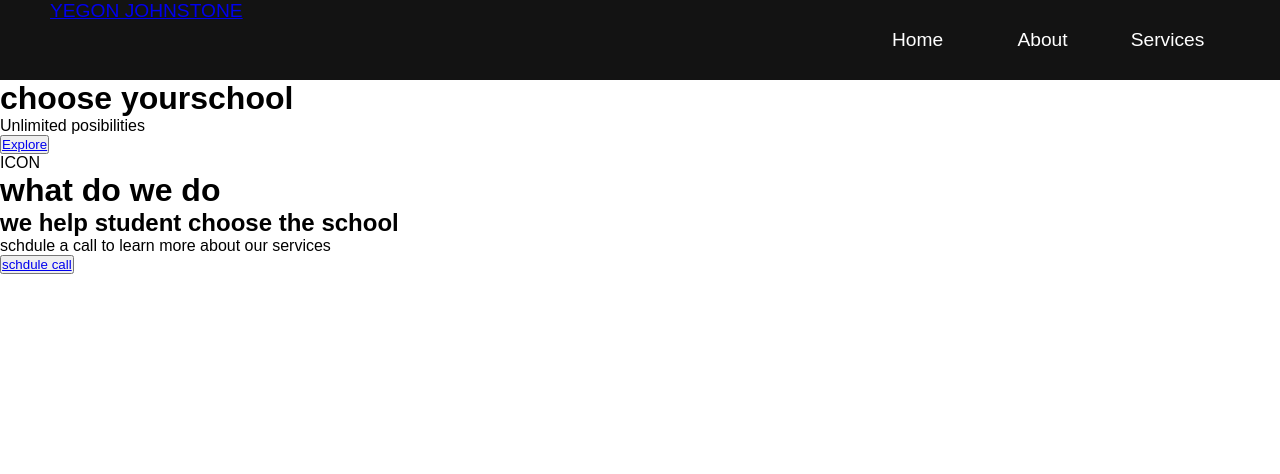
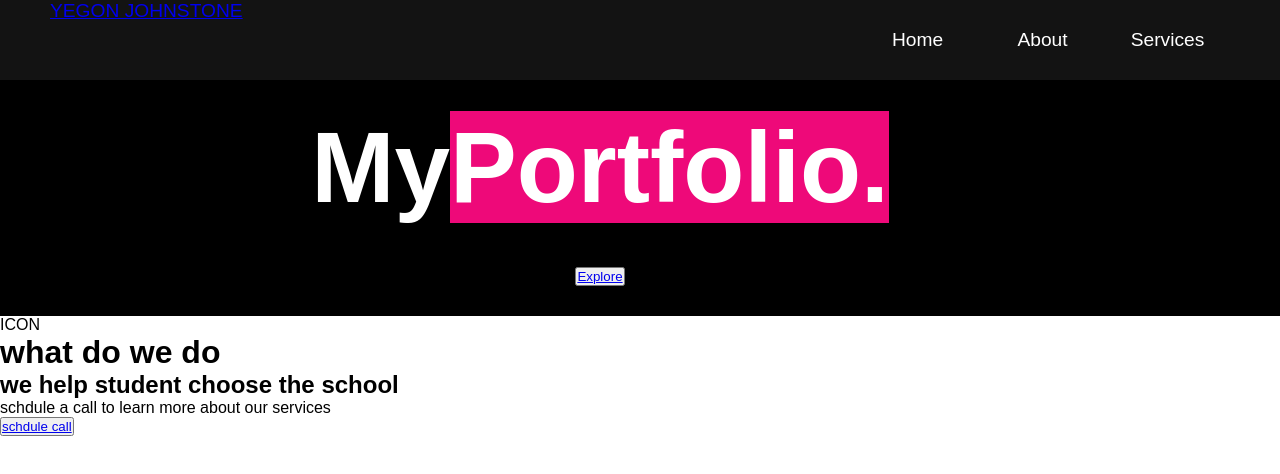
Before and after one commit to jwy951/Portfolio-Landing-Page, a plain HTML site: page index.html in a window 1280 px wide. Drawn offline with Linux system fonts and the light colour scheme.

Commit message:
add styles

```diff
--- a/css/styles.css
+++ b/css/styles.css
@@ -43,3 +43,33 @@
     text-decoration: none;
     height: 100%;
 }
+/* hero section */
+.hero {
+    background: #000000;
+    background: linear-gradient(tonrght, #161616, #000000);
+}
+.hero__container {
+    display: flex;
+    flex-direction: column;
+    justify-content: center;
+    align-items: center;
+    max-width: 1200px;
+    margin: 0;
+    height: 90%t;
+    text-align: center;
+    padding: 30px;
+}
+
+.hero__heading {
+    font-size: 100px;
+    margin-bottom: 24px;
+    color: #fff;
+}
+
+.hero__heading span {
+    background: #ee0979;
+    /* fallback for old browsers */
+    background: -webkit-linear-gradient(to right,
+            #ff6a00,
+            #ee0979);
+}
--- a/index.html
+++ b/index.html
@@ -31,7 +31,7 @@
 	<!--hero Section-->
     <div class="hero" id="home">
         <div class="hero__container">
-            <h1 class="hero__heading">choose your<span>school</span></h1>
+            <h1 class="hero__heading">My<span>Portfolio.</span></h1>
             <p class="hero__description">Unlimited posibilities</p>
             <button class="main__btn"><a href="#">Explore</a></button>
         </div>
```
